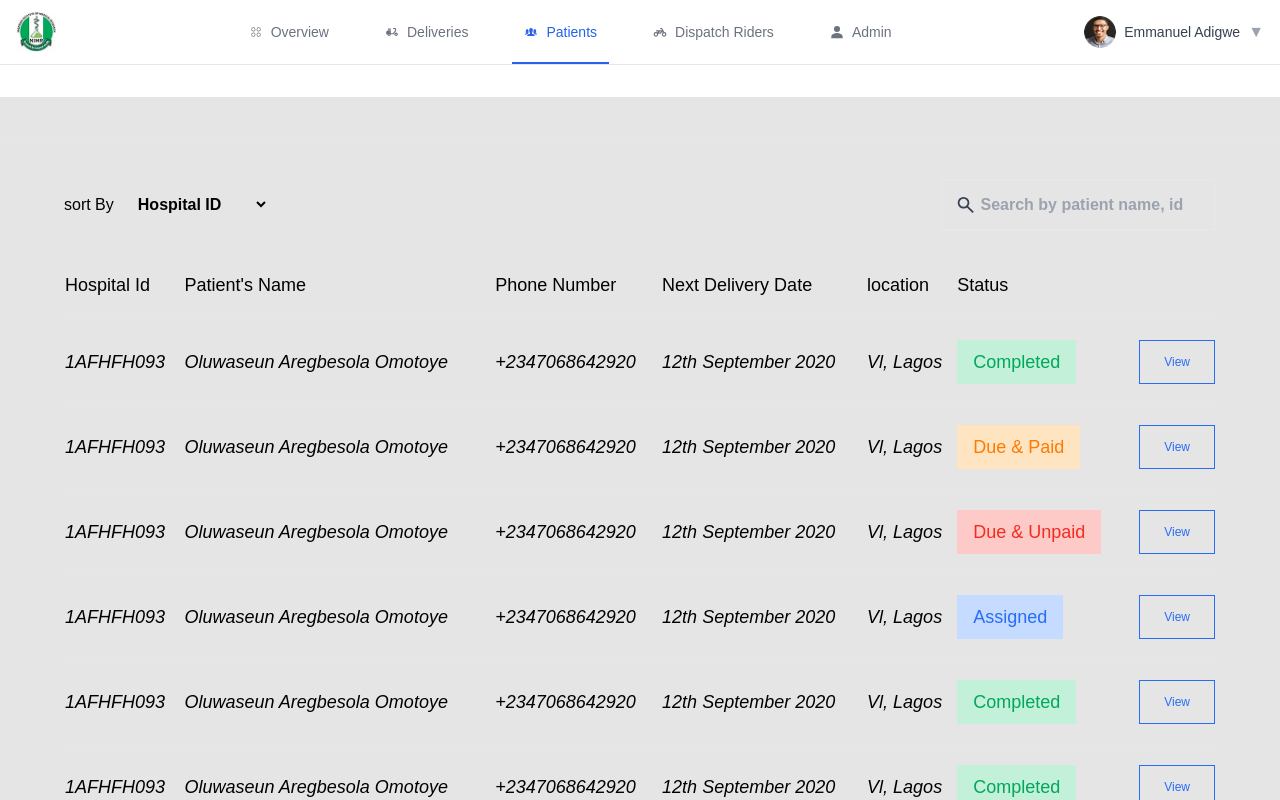
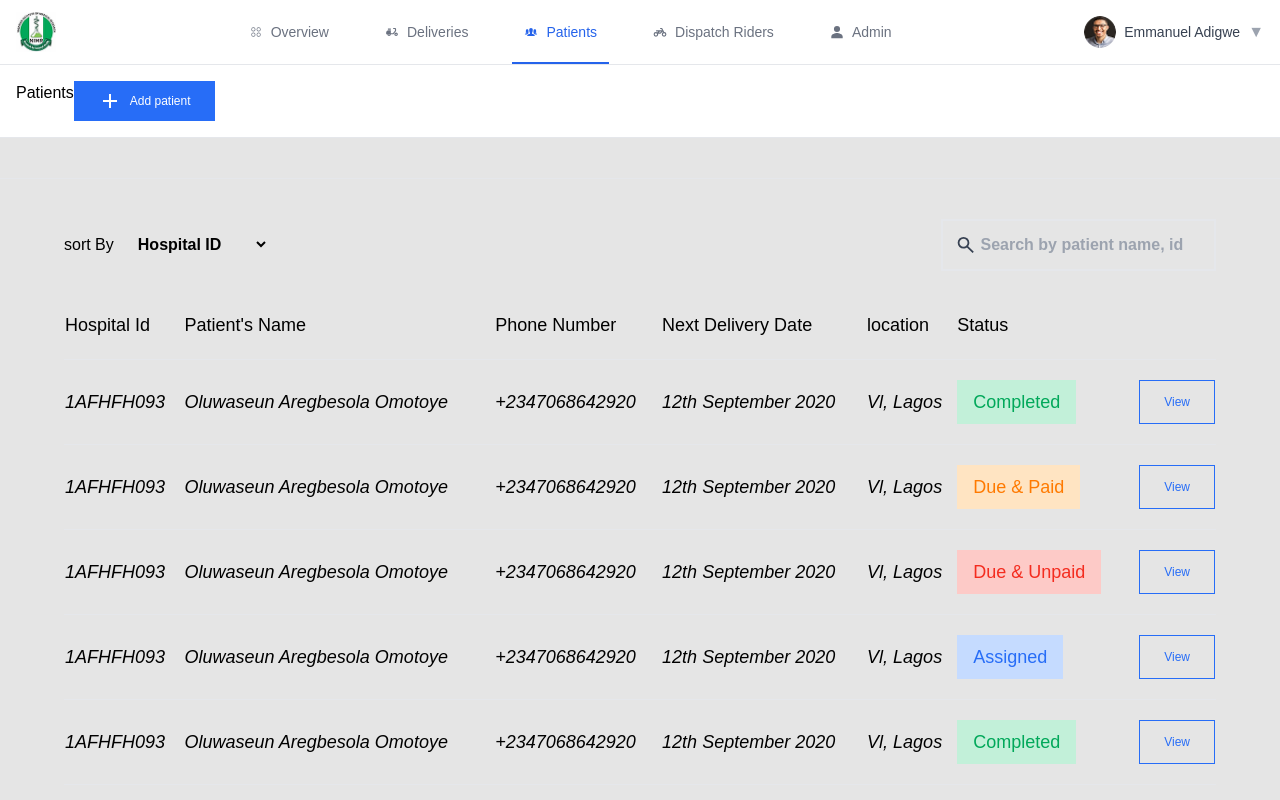
Before and after one commit to NiyonkuruEsther/frontend-assessment, a Next.js app: page /patients in a window 1280 px wide. Shown: the top 800 px of the page. Built offline with nearby package versions, Linux system fonts and the light colour scheme.

Commit message:
add add-patient button to patients page

```diff
--- a/src/app/patients/page.tsx
+++ b/src/app/patients/page.tsx
@@ -11,9 +11,7 @@ import Badge from "../../components/shared/Badge";
 import Button from "../../components/shared/Button";
 import InputField from "../../components/shared/InputField";
 import Select from "../../components/shared/Select";
-import AddIcon from "../../../public/assets/AddIcon";
 import SerachIcon from "../../../public/assets/SearchIcon";
-import { useRouter } from "next/navigation";
 import MainNav from "@/components/navbar";
 
 function generateBadge(
--- a/src/components/navbar/index.tsx
+++ b/src/components/navbar/index.tsx
@@ -56,7 +56,6 @@ export default function MainNav() {
       }
 
       console.log(pathname);
-
 
       if (pathname.includes("/patients/") && pathname.includes("view")) {
         setNextDeliveryInfo(
@@ -149,13 +148,18 @@ export default function MainNav() {
               </button>
             </div>}
 
-          {pathname === "patients" &&
-            <Button
-              prefixIcon={AddIcon}
-              onClick={() => router.push(`/patients/add-patient`)}
-            >
-              Add patient
-            </Button>}
+          {pathname === "/patients" &&
+            <div className="flex justify-between">
+              <p>Patients</p>
+              <div>
+                <Button
+                  prefixIcon={AddIcon}
+                  onClick={() => router.push(`/patients/add-patient`)}
+                >
+                  Add patient
+                </Button>
+              </div>
+            </div>}
         </div>
       </div>
     </div>
```
